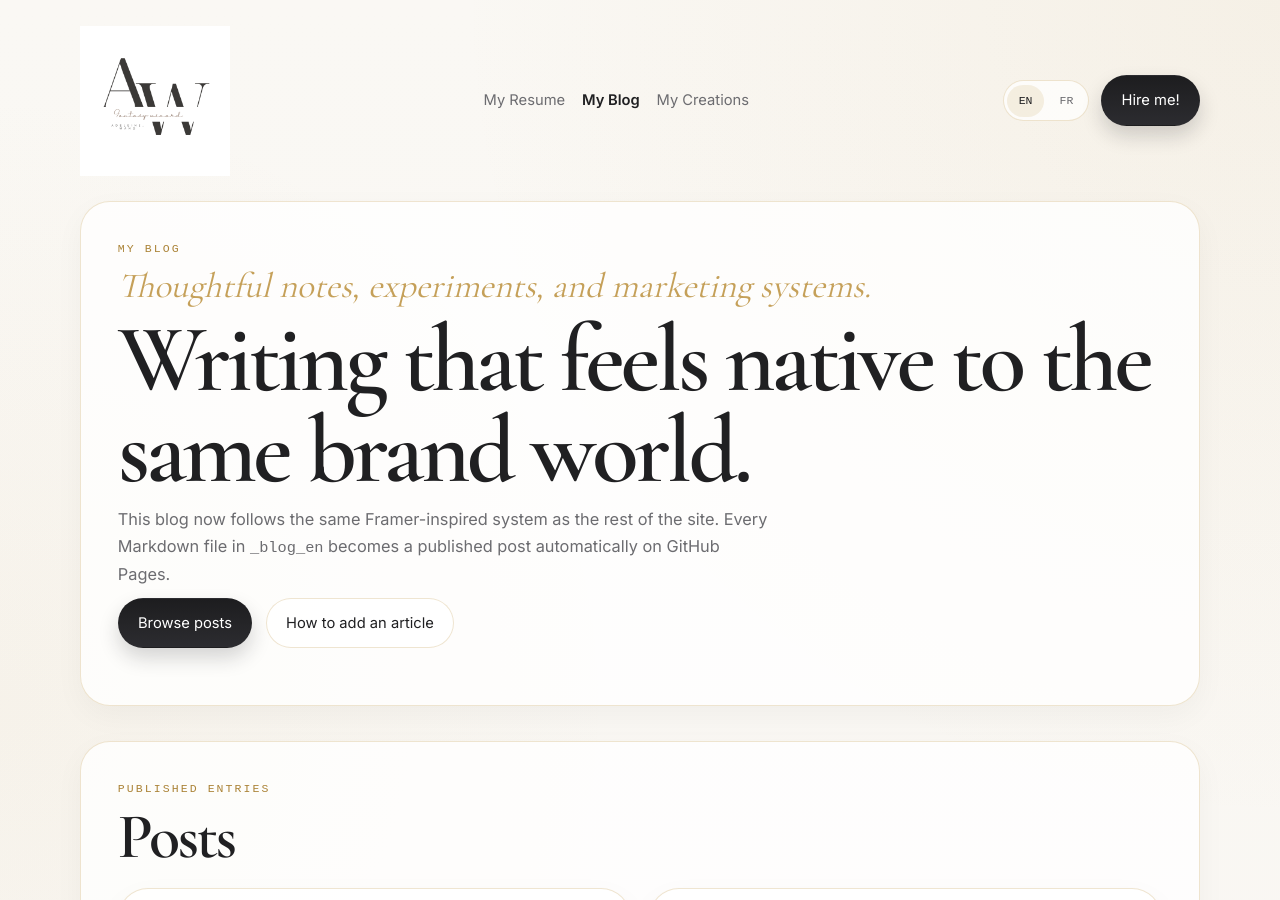
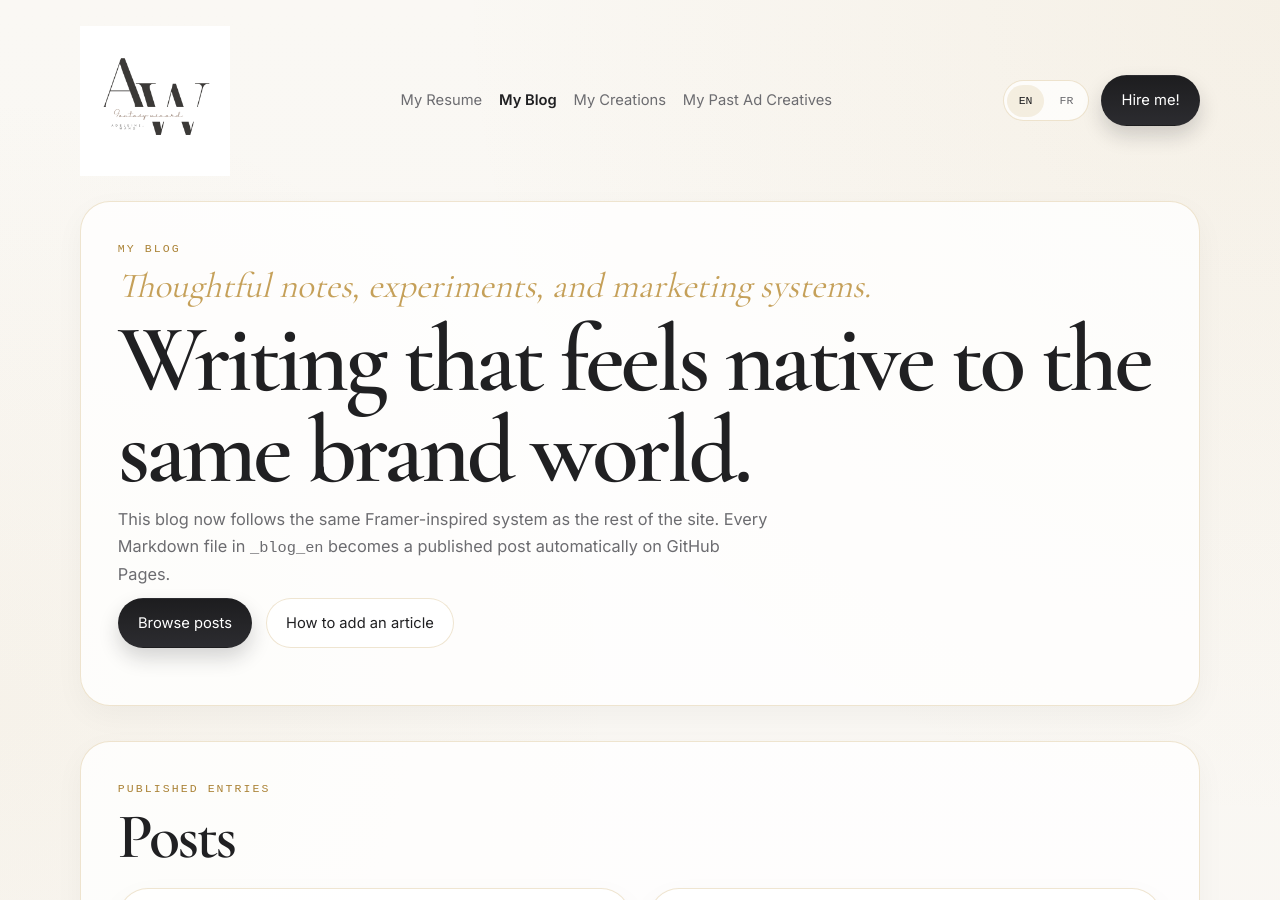
Before and after one commit to Adeleine1217/adeleine1217.github.io, a Jekyll site: the page built from blog/index.html, in a window 1280 px wide and 900 px high. Built offline with Jekyll 4.4.1, drawn with Linux system fonts in a browser that asks for light colours; some web fonts are replaced.

Commit message:
Updated creative page for error

```diff
--- a/_layouts/default.html
+++ b/_layouts/default.html
@@ -51,11 +51,12 @@
           {% if page_lang == 'fr' %}
             <a href="{{ '/fr/cv/' | relative_url }}" {% if page.url == '/fr/cv/' %}aria-current="page"{% endif %}>Mon CV</a>
             <a href="{{ '/fr/blog/' | relative_url }}" {% if page.url == '/fr/blog/' %}aria-current="page"{% endif %}>Mon Blog</a>
-            <a href="{{ '/fr/portfolio/' | relative_url }}" {% if page.url contains '/fr/portfolio/' %}aria-current="page"{% endif %}>Mes Creations</a>
+            <a href="{{ '/fr/portfolio/' | relative_url }}" {% if page.url == '/fr/portfolio/' %}aria-current="page"{% endif %}>Mes Creations</a>
           {% else %}
             <a href="{{ '/cv/' | relative_url }}" {% if page.url == '/cv/' %}aria-current="page"{% endif %}>My Resume</a>
             <a href="{{ '/blog/' | relative_url }}" {% if page.url == '/blog/' %}aria-current="page"{% endif %}>My Blog</a>
-            <a href="{{ '/portfolio/' | relative_url }}" {% if page.url contains '/portfolio/' %}aria-current="page"{% endif %}>My Creations</a>
+            <a href="{{ '/portfolio/' | relative_url }}" {% if page.url == '/portfolio/' %}aria-current="page"{% endif %}>My Creations</a>
+            <a href="{{ '/portfolio/my-past-ad-creatives/' | relative_url }}" {% if page.url == '/portfolio/my-past-ad-creatives/' %}aria-current="page"{% endif %}>My Past Ad Creatives</a>
           {% endif %}
         </nav>
         <div class="header-actions">
```
